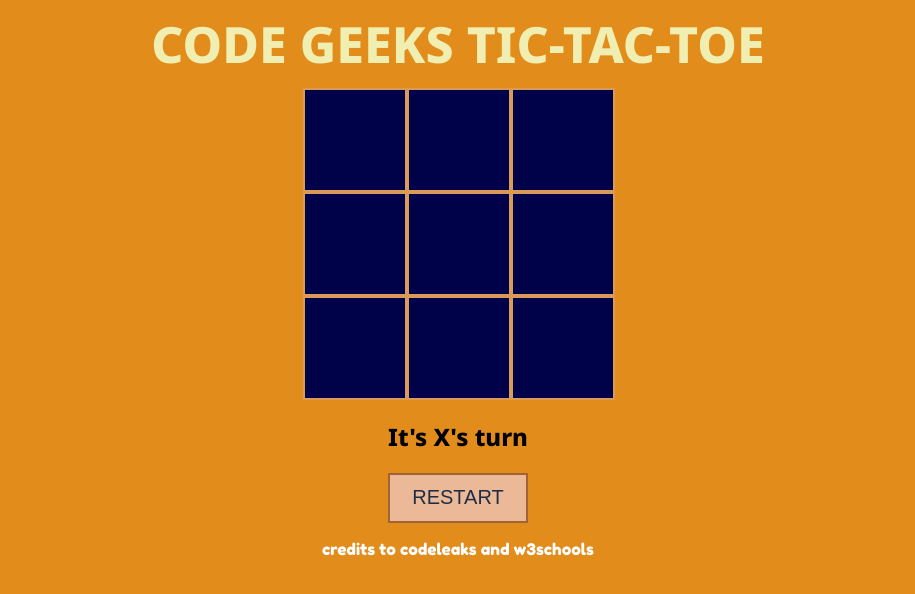
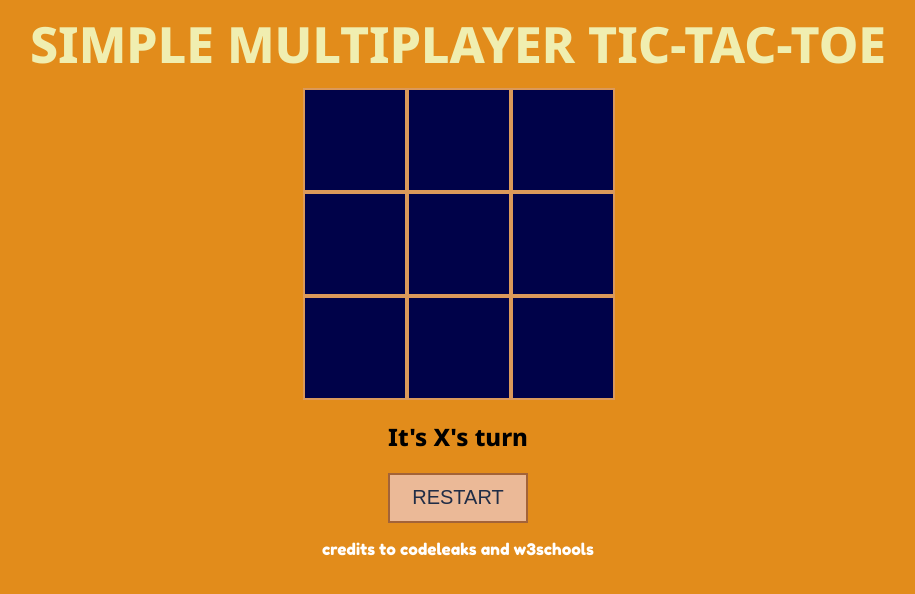
Before and after one commit to Aejeo/cgtictactoe, a plain HTML site: page index.html in a window 1280 px wide. Shown: the whole page, without its empty margins (182-1097 px from the left). Drawn offline with Linux system fonts and the light colour scheme.

Commit message:
Update index.html

```diff
--- a/index.html
+++ b/index.html
@@ -15,7 +15,7 @@
 </head>
 <body>
     <section>
-        <h1 class="header">CODE GEEKS TIC-TAC-TOE</h1>
+        <h1 class="header">SIMPLE MULTIPLAYER TIC-TAC-TOE</h1>
         <div class="field">
             <div data-cell-index="0" class="cell"></div>
             <div data-cell-index="1" class="cell"></div>
```
